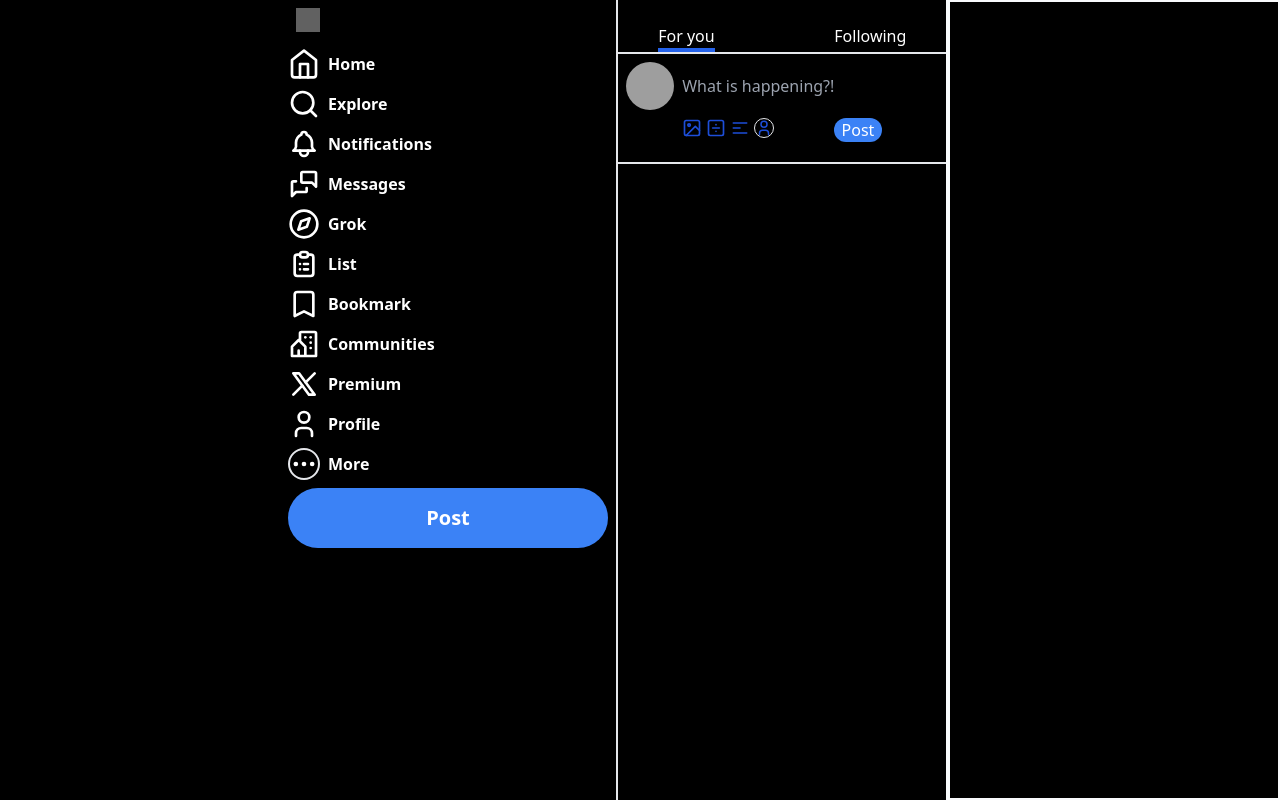
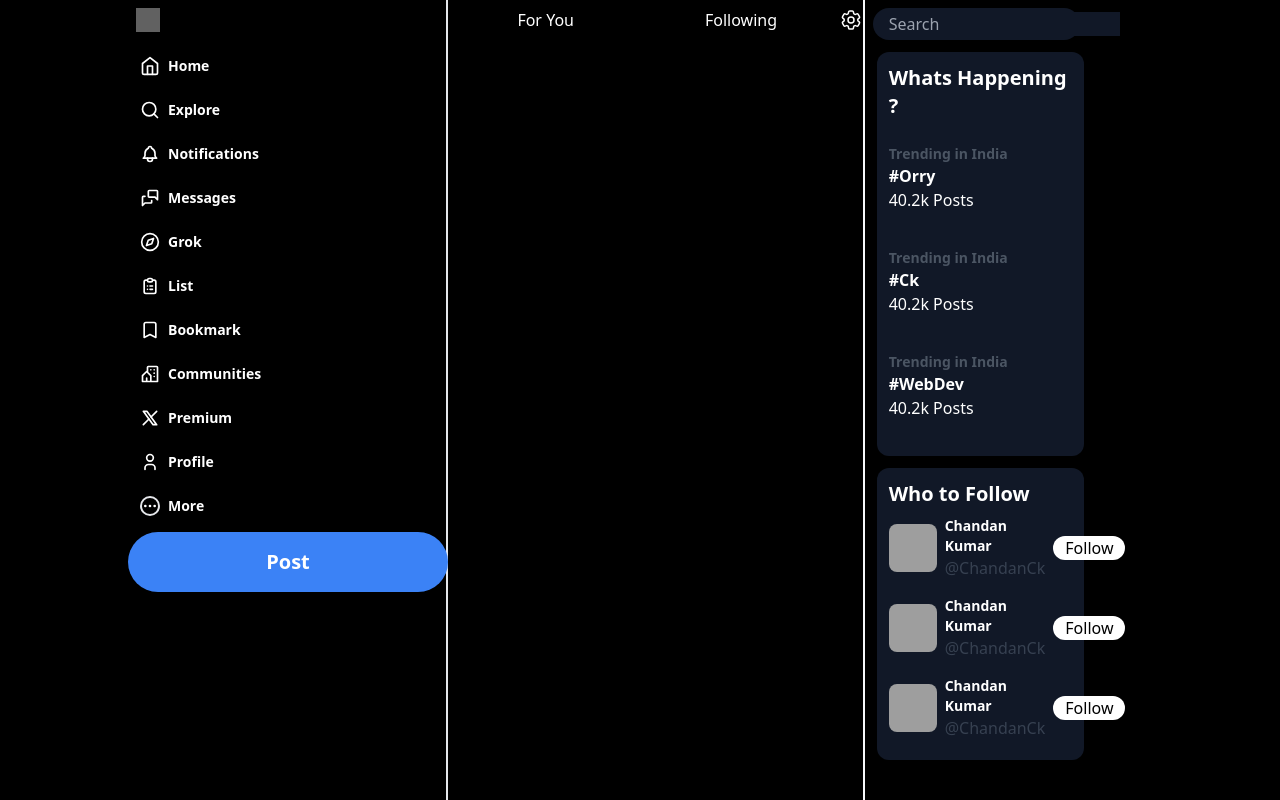
Before and after one commit to Chandan-Kr-dev/TwiiterCloneUI, a website built with Vite: page index.html in a window 1280 px wide. Built offline with nearby package versions, Linux system fonts and the light colour scheme; grey boxes are pictures that could not be loaded.

Commit message:
make third col

```diff
--- a/index.html
+++ b/index.html
@@ -6,18 +6,20 @@
     <link href="./src/output.css" rel="stylesheet" />
   </head>
   <body>
-    <div class="container flex bg-black h-[100vh]">
-      <div class="first border-r-2 w-full ml-72">
+    <div class="container flex bg-black text-white h-[100vh] w-full">
+      <div class="first border-r-2 w-1/4 ml-32">
         <nav>
           <img
             class="invert h-10 w-10 p-2"
             src="https://about.x.com/content/dam/about-twitter/x/large-x-logo.png.twimg.1920.png"
             alt=""
           />
-          <div class="tabs">
-            <div class="flex items-center gap-2 font-bold my-2">
+          <ul class="tabs">
+            <li
+              class="flex items-center gap-2 font-bold my-2 w-fit hover:bg-gray-900 hover:rounded-full px-3 py-2 cursor-pointer"
+            >
               <svg
-                class="h-8 w-8 text-white"
+                class="h-5 w-5 text-white"
                 viewBox="0 0 24 24"
                 fill="none"
                 stroke="currentColor"
@@ -29,11 +31,13 @@
                 <polyline points="9 22 9 12 15 12 15 22" />
               </svg>
 
-              <h1 class="text-white">Home</h1>
-            </div>
-            <div class="flex items-center gap-2 font-bold my-2">
+              <h1 class="text-white text-sm">Home</h1>
+            </li>
+            <li
+              class="flex items-center gap-2 font-bold my-2 w-fit hover:bg-gray-900 hover:rounded-full px-3 py-2 cursor-pointer"
+            >
               <svg
-                class="h-8 w-8 text-white"
+                class="h-5 w-5 text-white"
                 viewBox="0 0 24 24"
                 fill="none"
                 stroke="currentColor"
@@ -45,11 +49,13 @@
                 <line x1="21" y1="21" x2="16.65" y2="16.65" />
               </svg>
 
-              <h1 class="text-white">Explore</h1>
-            </div>
-            <div class="flex items-center gap-2 font-bold my-2">
+              <h1 class="text-white text-sm">Explore</h1>
+            </li>
+            <li
+              class="flex items-center gap-2 font-bold my-2 w-fit hover:bg-gray-900 hover:rounded-full px-3 py-2 cursor-pointer"
+            >
               <svg
-                class="h-8 w-8 text-white"
+                class="h-5 w-5 text-white"
                 width="24"
                 height="24"
                 viewBox="0 0 24 24"
@@ -66,11 +72,13 @@
                 <path d="M9 17v1a3 3 0 0 0 6 0v-1" />
               </svg>
 
-              <h1 class="text-white">Notifications</h1>
-            </div>
-            <div class="flex items-center gap-2 font-bold my-2">
+              <h1 class="text-white text-sm">Notifications</h1>
+            </li>
+            <li
+              class="flex items-center gap-2 font-bold my-2 w-fit hover:bg-gray-900 hover:rounded-full px-3 py-2 cursor-pointer"
+            >
               <svg
-                class="h-8 w-8 text-white"
+                class="h-5 w-5 text-white"
                 width="24"
                 height="24"
                 viewBox="0 0 24 24"
@@ -89,11 +97,13 @@
                 />
               </svg>
 
-              <h1 class="text-white">Messages</h1>
-            </div>
-            <div class="flex items-center gap-2 font-bold my-2">
+              <h1 class="text-white text-sm">Messages</h1>
+            </li>
+            <li
+              class="flex items-center gap-2 font-bold my-2 w-fit hover:bg-gray-900 hover:rounded-full px-3 py-2 cursor-pointer"
+            >
               <svg
-                class="h-8 w-8 text-white"
+                class="h-5 w-5 text-white"
                 viewBox="0 0 24 24"
                 fill="none"
                 stroke="currentColor"
@@ -107,11 +117,13 @@
                 />
               </svg>
 
-              <h1 class="text-white">Grok</h1>
-            </div>
-            <div class="flex items-center gap-2 font-bold my-2">
+              <h1 class="text-white text-sm">Grok</h1>
+            </li>
+            <li
+              class="flex items-center gap-2 font-bold my-2 w-fit hover:bg-gray-900 hover:rounded-full px-3 py-2 cursor-pointer"
+            >
               <svg
-                class="h-8 w-8 text-white"
+                class="h-5 w-5 text-white"
                 fill="none"
                 viewBox="0 0 24 24"
                 stroke="currentColor"
@@ -124,11 +136,13 @@
                 />
               </svg>
 
-              <h1 class="text-white">List</h1>
-            </div>
-            <div class="flex items-center gap-2 font-bold my-2">
+              <h1 class="text-white text-sm">List</h1>
+            </li>
+            <li
+              class="flex items-center gap-2 font-bold my-2 w-fit hover:bg-gray-900 hover:rounded-full px-3 py-2 cursor-pointer"
+            >
               <svg
-                class="h-8 w-8 text-white"
+                class="h-5 w-5 text-white"
                 fill="none"
                 viewBox="0 0 24 24"
                 stroke="currentColor"
@@ -141,11 +155,13 @@
                 />
               </svg>
 
-              <h1 class="text-white">Bookmark</h1>
-            </div>
-            <div class="flex items-center gap-2 font-bold my-2">
+              <h1 class="text-white text-sm">Bookmark</h1>
+            </li>
+            <li
+              class="flex items-center gap-2 font-bold my-2 w-fit hover:bg-gray-900 hover:rounded-full px-3 py-2 cursor-pointer"
+            >
               <svg
-                class="h-8 w-8 text-white"
+                class="h-5 w-5 text-white"
                 width="24"
                 height="24"
                 viewBox="0 0 24 24"
@@ -165,11 +181,13 @@
                 <line x1="17" y1="15" x2="17" y2="15.01" />
               </svg>
 
-              <h1 class="text-white">Communities</h1>
-            </div>
-            <div class="flex items-center gap-2 font-bold my-2">
+              <h1 class="text-white text-sm">Communities</h1>
+            </li>
+            <li
+              class="flex items-center gap-2 font-bold my-2 w-fit hover:bg-gray-900 hover:rounded-full px-3 py-2 cursor-pointer"
+            >
               <svg
-                class="h-8 w-8 text-white"
+                class="h-5 w-5 text-white"
                 width="24"
                 height="24"
                 viewBox="0 0 24 24"
@@ -184,11 +202,13 @@
                 <path d="M4 20l6.768 -6.768m2.46 -2.46l6.772 -6.772" />
               </svg>
 
-              <h1 class="text-white">Premium</h1>
-            </div>
-            <div class="flex items-center gap-2 font-bold my-2">
+              <h1 class="text-white text-sm">Premium</h1>
+            </li>
+            <li
+              class="flex items-center gap-2 font-bold my-2 w-fit hover:bg-gray-900 hover:rounded-full px-3 py-2 cursor-pointer"
+            >
               <svg
-                class="h-8 w-8 text-white"
+                class="h-5 w-5 text-white"
                 width="24"
                 height="24"
                 viewBox="0 0 24 24"
@@ -203,11 +223,13 @@
                 <path d="M6 21v-2a4 4 0 0 1 4 -4h4a4 4 0 0 1 4 4v2" />
               </svg>
 
-              <h1 class="text-white">Profile</h1>
-            </div>
-            <div class="flex items-center gap-2 font-bold my-2">
+              <h1 class="text-white text-sm">Profile</h1>
+            </li>
+            <li
+              class="flex items-center gap-2 font-bold my-2 w-fit hover:bg-gray-900 hover:rounded-full px-3 py-2 cursor-pointer"
+            >
               <svg
-                class="h-8 w-8 text-white border-2 rounded-full"
+                class="h-5 w-5 text-white border-2 rounded-full"
                 viewBox="0 0 24 24"
                 fill="none"
                 stroke="currentColor"
@@ -220,9 +242,9 @@
                 <circle cx="5" cy="12" r="1" />
               </svg>
 
-              <h1 class="text-white">More</h1>
-            </div>
-          </div>
+              <h1 class="text-white text-sm">More</h1>
+            </li>
+          </ul>
           <button
             class="bg-blue-500 rounded-full py-4 text-white font-bold text-xl w-80"
           >
@@ -232,91 +254,130 @@
       </div>
 
       <div class="second border-slate-50 border-r-2 w-full">
-        <nav
-          class="flex justify-between px-10 mt-6 border-b-2 -z-40 text-white"
-        >
-          <h1 class="border-b-4 border-blue-600 z-50">For you</h1>
-          <h1>Following</h1>
-        </nav>
-        <div class="border-b-2 pb-5">
-            <div class="about flex items-center ">
-              <img
-                class="h-16 w-16 p-2 rounded-full"
-                src="https://images.unsplash.com/photo-1568602471122-7832951cc4c5?w=500&auto=format&fit=crop&q=60&ixlib=rb-4.0.3&ixid=M3wxMjA3fDB8MHxzZWFyY2h8N3x8bWFufGVufDB8fDB8fHww"
-                alt=""
-              />
-              <div class="justify-between">
-                <input
-                  class="bg-black"
-                  type="text"
-                  placeholder="What is happening?!"
-                />
-              </div>
-            </div>
-            <div class="btm flex justify-between mx-16 ">
-              <div class="icons flex gap-1 ">
-                <svg
-                  class="h-5 w-5 text-blue-700"
-                  viewBox="0 0 24 24"
-                  fill="none"
-                  stroke="currentColor"
-                  stroke-width="2"
-                  stroke-linecap="round"
-                  stroke-linejoin="round"
-                >
-                  <rect x="3" y="3" width="18" height="18" rx="2" ry="2" />
-                  <circle cx="8.5" cy="8.5" r="1.5" />
-                  <polyline points="21 15 16 10 5 21" />
-                </svg>
-                <svg
-                  class="h-5 w-5 text-blue-700"
-                  viewBox="0 0 24 24"
-                  fill="none"
-                  stroke="currentColor"
-                  stroke-width="2"
-                  stroke-linecap="round"
-                  stroke-linejoin="round"
-                >
-                  <rect x="3" y="3" width="18" height="18" rx="2" ry="2" />
-                  <line x1="8" y1="12" x2="16" y2="12" />
-                  <line x1="12" y1="16" x2="12" y2="16" />
-                  <line x1="12" y1="8" x2="12" y2="8" />
-                </svg>
-                <svg
-                  class="h-5 w-5 text-blue-700"
+        <div class="top flex py-2">
+          <div class="left w-1/2 text-center hover:bg-gray-800">For You</div>
+          <div class="right w-1/2 text-center hover:bg-gray-800">Following</div>
+          <div class="settings">
+            <span
+              ><svg
+                xmlns="http://www.w3.org/2000/svg"
                 fill="none"
                 viewBox="0 0 24 24"
+                stroke-width="1.5"
                 stroke="currentColor"
+                class="size-6"
               >
                 <path
                   stroke-linecap="round"
                   stroke-linejoin="round"
-                    stroke-width="2"
-                    d="M4 6h16M4 12h8m-8 6h16"
+                  d="M9.594 3.94c.09-.542.56-.94 1.11-.94h2.593c.55 0 1.02.398 1.11.94l.213 1.281c.063.374.313.686.645.87.074.04.147.083.22.127.325.196.72.257 1.075.124l1.217-.456a1.125 1.125 0 0 1 1.37.49l1.296 2.247a1.125 1.125 0 0 1-.26 1.431l-1.003.827c-.293.241-.438.613-.43.992a7.723 7.723 0 0 1 0 .255c-.008.378.137.75.43.991l1.004.827c.424.35.534.955.26 1.43l-1.298 2.247a1.125 1.125 0 0 1-1.369.491l-1.217-.456c-.355-.133-.75-.072-1.076.124a6.47 6.47 0 0 1-.22.128c-.331.183-.581.495-.644.869l-.213 1.281c-.09.543-.56.94-1.11.94h-2.594c-.55 0-1.019-.398-1.11-.94l-.213-1.281c-.062-.374-.312-.686-.644-.87a6.52 6.52 0 0 1-.22-.127c-.325-.196-.72-.257-1.076-.124l-1.217.456a1.125 1.125 0 0 1-1.369-.49l-1.297-2.247a1.125 1.125 0 0 1 .26-1.431l1.004-.827c.292-.24.437-.613.43-.991a6.932 6.932 0 0 1 0-.255c.007-.38-.138-.751-.43-.992l-1.004-.827a1.125 1.125 0 0 1-.26-1.43l1.297-2.247a1.125 1.125 0 0 1 1.37-.491l1.216.456c.356.133.751.072 1.076-.124.072-.044.146-.086.22-.128.332-.183.582-.495.644-.869l.214-1.28Z"
+                />
+                <path
+                  stroke-linecap="round"
+                  stroke-linejoin="round"
+                  d="M15 12a3 3 0 1 1-6 0 3 3 0 0 1 6 0Z"
                 />
               </svg>
+            </span>
+          </div>
+          <hr>
+        </div>
+      </div>
+      <div class="third border-slate-50 w-full">
+        <div
+          class="search rounded-full w-1/2 px-2 py-1 flex gap-2 m-2 bg-gray-900 text-white"
+        >
           <svg
-                  class="h-5 w-5 text-blue-700 border rounded-full"
-                  width="24"
-                  height="24"
+            xmlns="http://www.w3.org/2000/svg"
+            fill="none"
             viewBox="0 0 24 24"
-                  stroke-width="2"
+            stroke-width="1.5"
             stroke="currentColor"
-                  fill="none"
+            class="size-6"
+          >
+            <path
               stroke-linecap="round"
               stroke-linejoin="round"
-                >
-                  <path stroke="none" d="M0 0h24v24H0z" />
-                  <circle cx="12" cy="7" r="4" />
-                  <path d="M6 21v-2a4 4 0 0 1 4 -4h4a4 4 0 0 1 4 4v2" />
+              d="m21 21-5.197-5.197m0 0A7.5 7.5 0 1 0 5.196 5.196a7.5 7.5 0 0 0 10.607 10.607Z"
+            />
           </svg>
+
+          <input
+            class="bg-gray-900 text-white"
+            placeholder="Search"
+            type="text"
+          />
         </div>
-              <button class="bg-blue-500 text-white px-2 rounded-full">Post</button>
+        <div class="whats bg-gray-900 w-1/2 rounded-xl m-3 px-3 py-3">
+          <h1 class="text-xl font-semibold">Whats Happening ?</h1>
+          <div class="item py-3 my-3 hover:bg-gray-800 cursor-pointer">
+            <div>
+              <div class="font-bold text-sm text-gray-600">
+                Trending in India
               </div>
-
+              <div class="font-bold">#Orry</div>
+              <div>40.2k Posts</div>
             </div>
           </div>
-      <div class="third border-slate-50 border-2 w-full">c</div>
+          <div class="item py-3 my-3 hover:bg-gray-800 cursor-pointer">
+            <div>
+              <div class="font-bold text-sm text-gray-600">
+                Trending in India
+              </div>
+              <div class="font-bold">#Ck</div>
+              <div>40.2k Posts</div>
+            </div>
+          </div>
+          <div class="item py-3 my-3 hover:bg-gray-800 cursor-pointer">
+            <div>
+              <div class="font-bold text-sm text-gray-600">
+                Trending in India
+              </div>
+              <div class="font-bold">#WebDev</div>
+              <div>40.2k Posts</div>
+            </div>
+          </div>
+        </div>
+        <div class="who bg-gray-900 w-1/2 rounded-xl m-3 px-3 py-3">
+          <h1 class="font-bold text-xl">Who to Follow</h1>
+          <div class="elem flex items-center gap-2 py-2 cursor-pointer">
+            <img
+              class="h-12 w-12 rounded-lg"
+              src="https://images.unsplash.com/photo-1557862921-37829c790f19?w=500&auto=format&fit=crop&q=60&ixlib=rb-4.0.3&ixid=M3wxMjA3fDB8MHxzZWFyY2h8MTB8fG1hbnxlbnwwfHwwfHx8MA%3D%3D"
+              alt=""
+            />
+            <div class="name">
+              <h1 class="font-semibold text-sm">Chandan Kumar</h1>
+              <h1 class="text-gray-700">@ChandanCk</h1>
+            </div>
+            <button class="bg-white text-black rounded-3xl px-3">Follow</button>
+          </div>
+          <div class="elem flex items-center gap-2 py-2 cursor-pointer">
+            <img
+              class="h-12 w-12 rounded-lg"
+              src="https://images.unsplash.com/photo-1557862921-37829c790f19?w=500&auto=format&fit=crop&q=60&ixlib=rb-4.0.3&ixid=M3wxMjA3fDB8MHxzZWFyY2h8MTB8fG1hbnxlbnwwfHwwfHx8MA%3D%3D"
+              alt=""
+            />
+            <div class="name">
+              <h1 class="font-semibold text-sm">Chandan Kumar</h1>
+              <h1 class="text-gray-700">@ChandanCk</h1>
+            </div>
+            <button class="bg-white text-black rounded-3xl px-3">Follow</button>
+          </div>
+          <div class="elem flex items-center gap-2 py-2 cursor-pointer">
+            <img
+              class="h-12 w-12 rounded-lg"
+              src="https://images.unsplash.com/photo-1557862921-37829c790f19?w=500&auto=format&fit=crop&q=60&ixlib=rb-4.0.3&ixid=M3wxMjA3fDB8MHxzZWFyY2h8MTB8fG1hbnxlbnwwfHwwfHx8MA%3D%3D"
+              alt=""
+            />
+            <div class="name">
+              <h1 class="font-semibold text-sm">Chandan Kumar</h1>
+              <h1 class="text-gray-700">@ChandanCk</h1>
+            </div>
+            <button class="bg-white text-black rounded-3xl px-3">Follow</button>
+          </div>
+        </div>
+      </div>
     </div>
   </body>
 </html>
```
Also changed, not shown: package.json (+6 -1 lines), src/output.css, 1 other file. Lines whose indentation alone changed are shown as unchanged.
